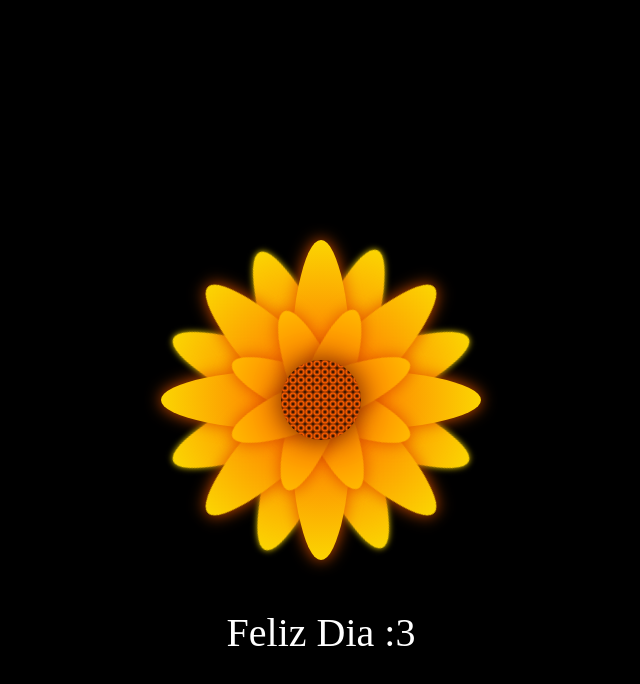
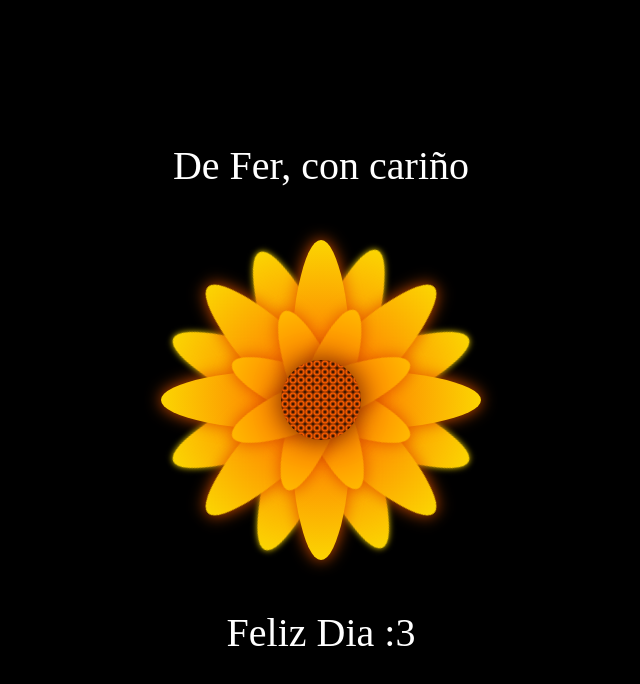
Before and after one commit to FernandoS26/Dia21, a plain HTML site: page docs/index.html in a window 1280 px wide. Shown: the whole page, without its empty margins (319-959 px from the left). Drawn offline with Linux system fonts and the light colour scheme.

Commit message:
Update index.html

```diff
--- a/docs/index.html
+++ b/docs/index.html
@@ -12,7 +12,7 @@
 
 <div class="flower">
     <div class="text-above">
-
+        De Fer, con cariño
     </div>
     <div class="mid">
     </div>
```
